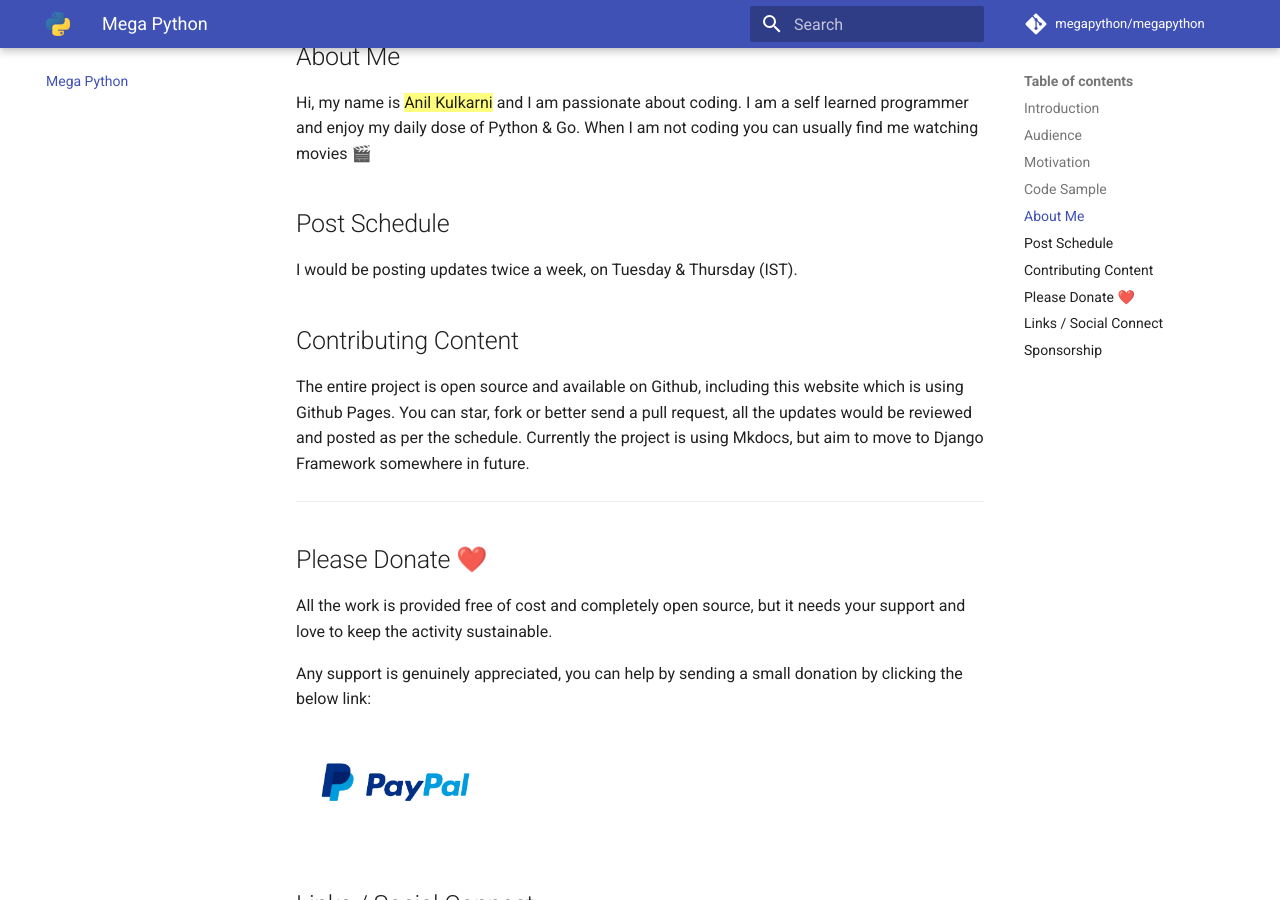
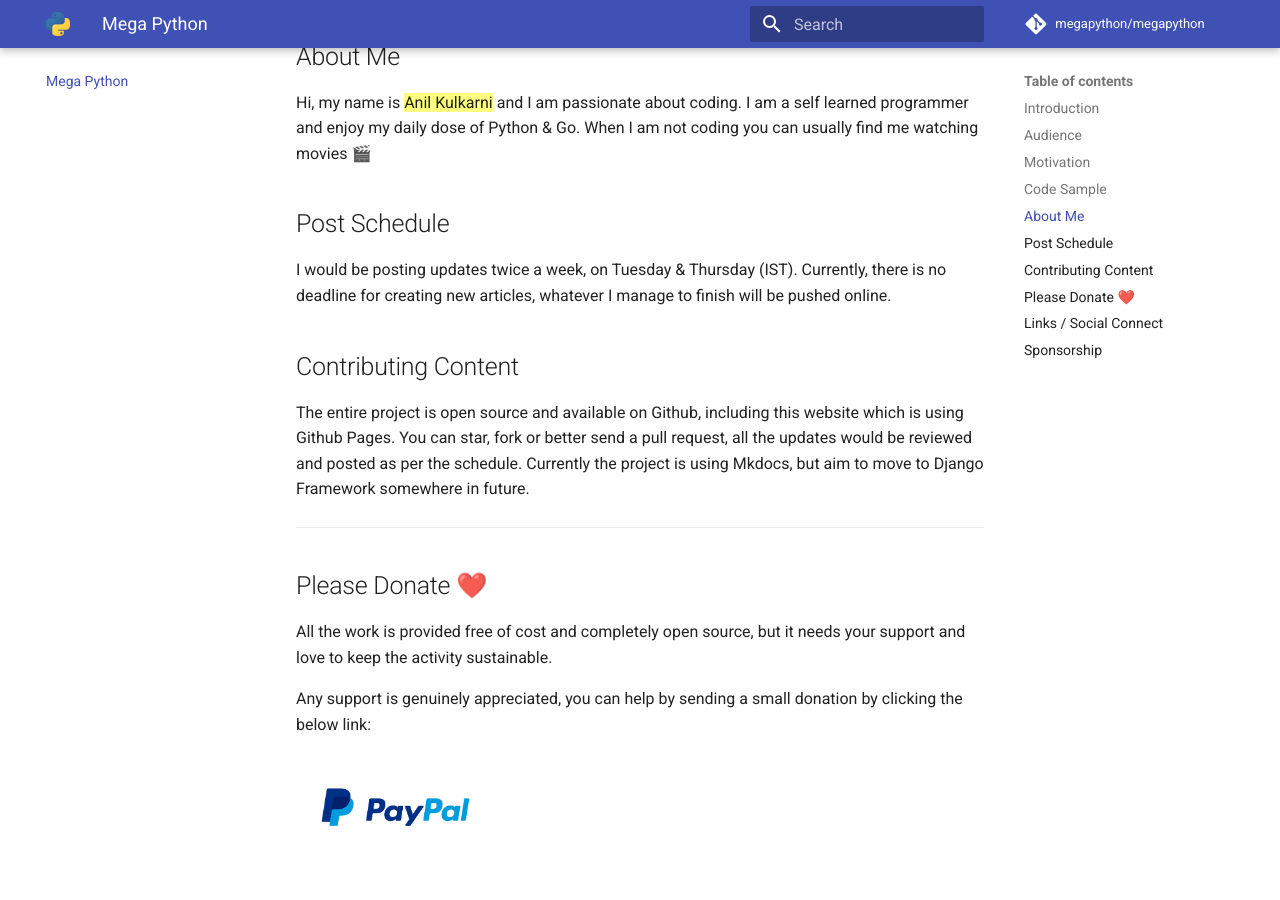
Before and after one commit to megapython/megapython, an MkDocs documentation site: the page built from docs/index.md, in a window 1280 px wide and 900 px high, scrolled down 1514 px. Built offline with MkDocs 1.6.1 and Material for MkDocs 9.7.7, drawn with Linux system fonts in a browser that asks for light colours; comment, search, counter and statistics services are not loaded.

Commit message:
initial commit

```diff
--- a/docs/index.md
+++ b/docs/index.md
@@ -38,7 +38,7 @@ Hi, my name is {==Anil Kulkarni==} and I am passionate about coding. I am a self
 
 ## Post Schedule
 
-I would be posting updates twice a week, on Tuesday & Thursday (IST).
+I would be posting updates twice a week, on Tuesday & Thursday (IST). Currently, there is no deadline for creating new articles, whatever I manage to finish will be pushed online.
 
 ## Contributing Content
 
```
Also changed, not shown: README.md (+13 -2 lines), site/index.html, site/search/search_index.json, 1 other file.
